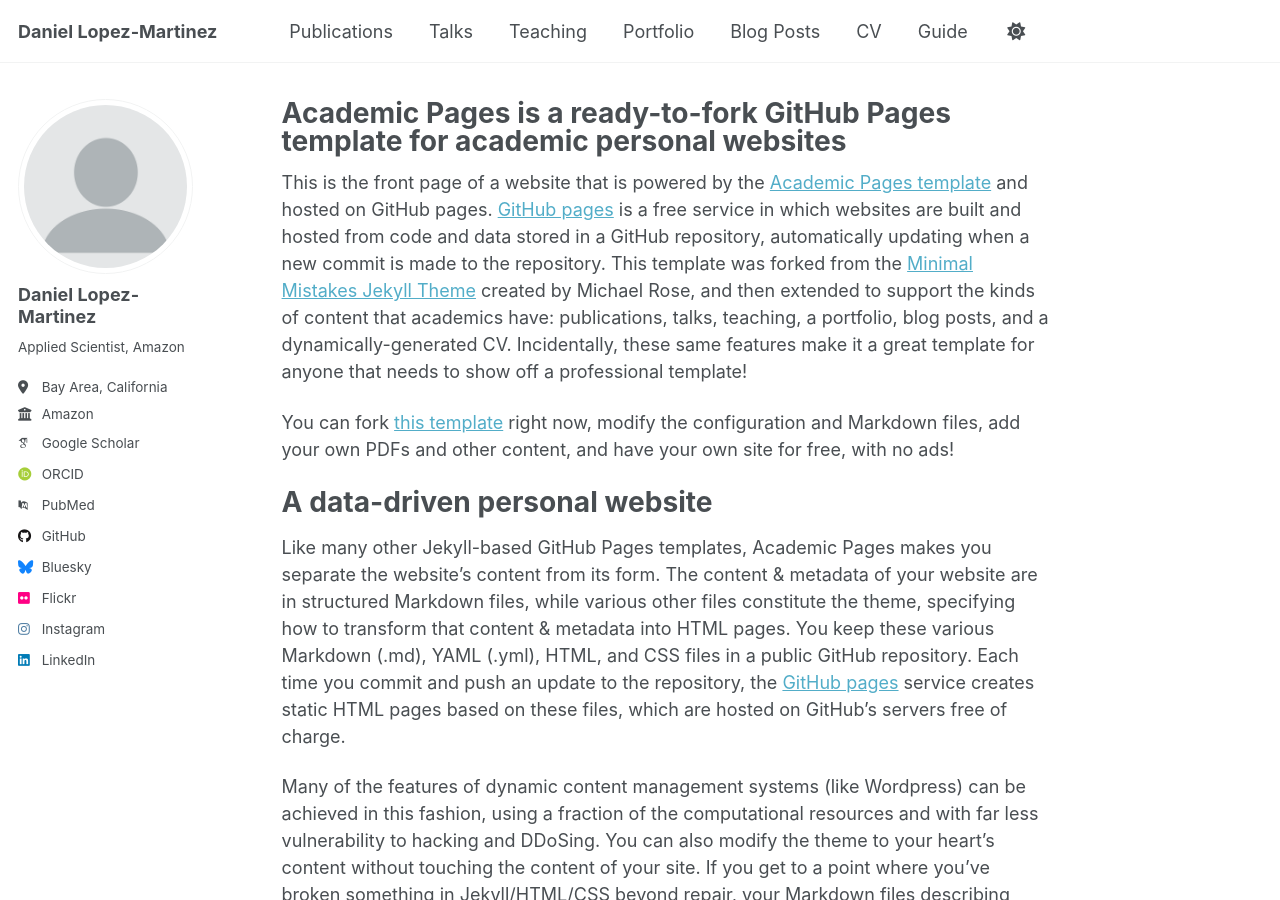
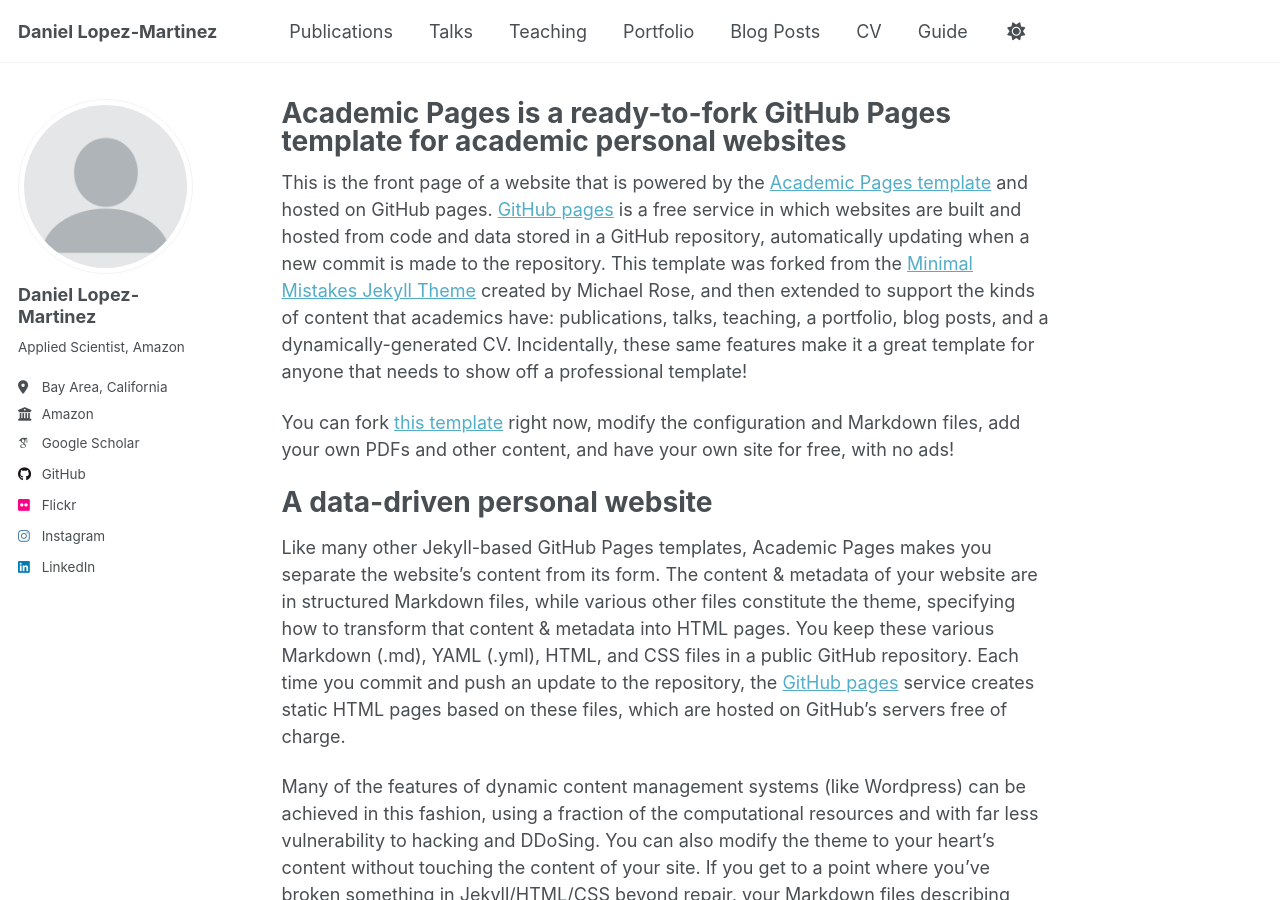
Before and after one commit to daniel-lopezmartinez/daniel-lopezmartinez.github.io, a Jekyll site: the page built from _pages/about.md, in a window 1280 px wide and 900 px high. Built offline with Jekyll 4.4.1, drawn with Linux system fonts in a browser that asks for light colours; some web fonts are replaced; a script that is not in the unit is left out.

Commit message:
Update _config.yml

```diff
--- a/_config.yml
+++ b/_config.yml
@@ -38,9 +38,9 @@ author:
   googlescholar    : "https://scholar.google.com/citations?hl=en&user=0abBQg8AAAAJ"
   inspire-hep      : # URL
   impactstory      : # URL
-  orcid            : "https://orcid.org/0000-0002-8642-2970"
+  orcid            : # "https://orcid.org/0000-0002-8642-2970"
   semantic         : # URL
-  pubmed           : "https://pubmed.ncbi.nlm.nih.gov/?term=Lopez-Martinez+D&cauthor_id=31946739"
+  pubmed           : # "https://pubmed.ncbi.nlm.nih.gov/?term=Lopez-Martinez+D&cauthor_id=31946739"
   researchgate     : # URL
   scopus           : # URL
 
@@ -54,7 +54,7 @@ author:
 
   # Social media
   artstation       : # Username
-  bluesky          : "bsky.app" # Replace this with you Bluesky username
+  bluesky          : # "bsky.app" # Replace this with you Bluesky username
   facebook         : # Username
   flickr           : "dlmocdm"
   foursquare       : # Username
```
